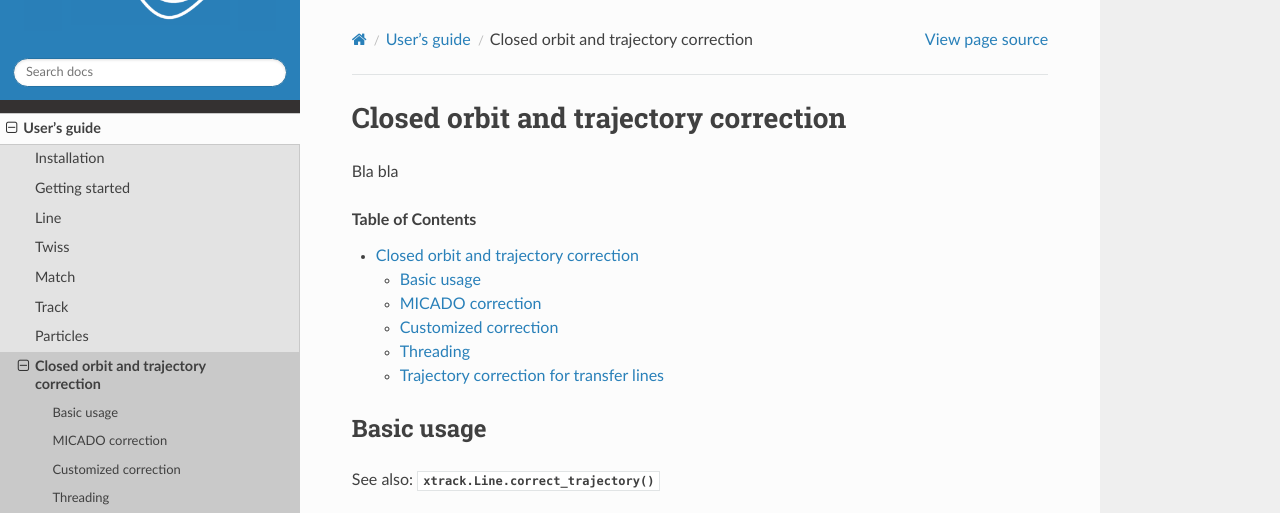
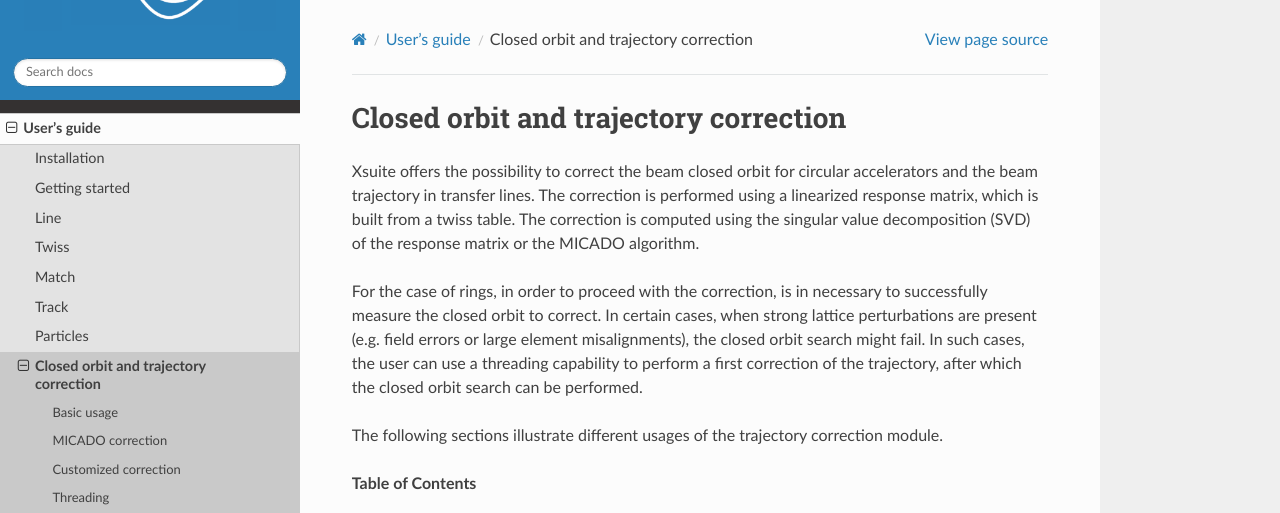
Before and after one commit to xsuite/xsuite, a Sphinx documentation site: the page built from docs/trajectory_correction.rst, in a window 1280 px wide and 900 px high, cut to the strip 0-513 px from the top of the window. Built offline with Sphinx 7.4.7 and the Read the Docs theme 2.0.0, drawn with Linux system fonts in a browser that asks for light colours; pages that are not in the unit, such as notebooks, are missing from menus.

Commit message:
Working on trajectory correction documentation

```diff
--- a/docs/trajectory_correction.rst
+++ b/docs/trajectory_correction.rst
@@ -2,7 +2,21 @@
 Closed orbit and trajectory correction
 ======================================
 
-Bla bla
+Xsuite offers the possibility to correct the beam closed orbit for circular
+accelerators and the beam trajectory in transfer lines. The correction is
+performed using a linearized response matrix, which is built from a twiss table.
+The correction is computed using the singular value decomposition (SVD) of the
+response matrix or the MICADO algorithm.
+
+For the case of rings, in order to proceed with the correction, is in necessary
+to successfully measure the closed orbit to correct. In certain cases, when
+strong lattice perturbations are present (e.g. field errors or large element
+misalignments), the closed orbit search might fail. In such cases, the user can
+use a threading capability to perform a first correction of the trajectory,
+after which the closed orbit search can be performed.
+
+The following sections illustrate different usages of the trajectory correction
+module.
 
 .. contents:: Table of Contents
     :depth: 3
```
